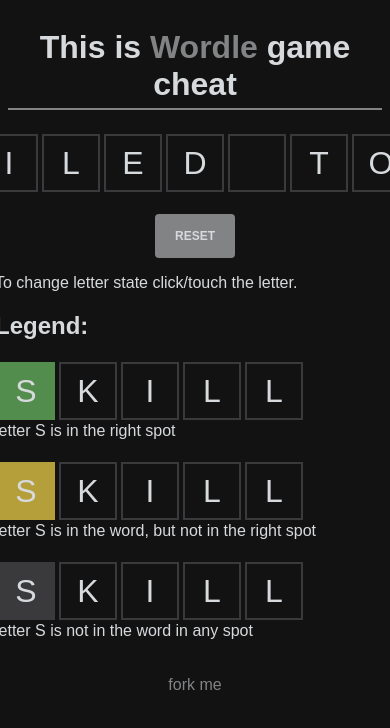
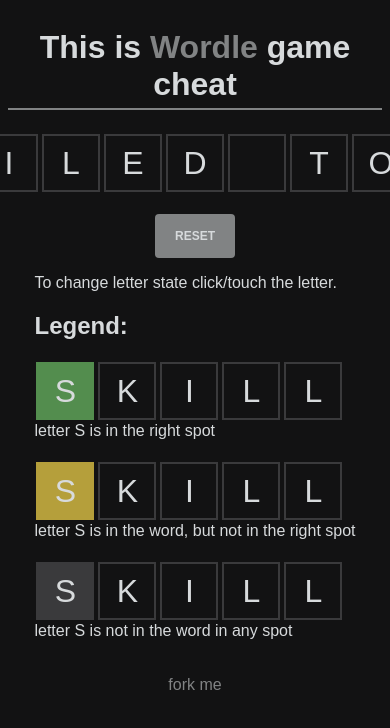
Before and after one commit to Lurk/wordle_cheat, a Next.js app: page / in a window 390 px wide. Shown: the top 728 px of the page. Built offline with nearby package versions, Linux system fonts and the light colour scheme; no server answers.

Commit message:
fixed mobile layout

```diff
--- a/styles/globals.css
+++ b/styles/globals.css
@@ -70,7 +70,7 @@
 
 .Legend {
   text-align: left;
-  width: 400px;
+  min-width: 300px;
 }
 
 .Help {
```
